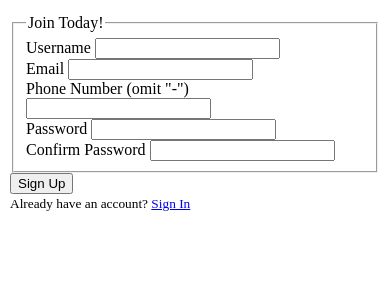
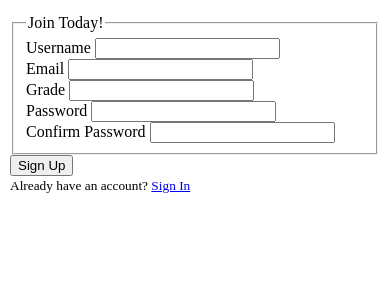
Before and after one commit to VerseGroup/PeerTutor-backend, a Flask app: page /register in a window 390 px wide. Shown: the part 76-376 px from the top of the page. Run offline with Flask 2, Linux system fonts and the light colour scheme.

Commit message:
Switched phone to grade as a result of reuse

```diff
--- a/PeerTutor/templates/register.html
+++ b/PeerTutor/templates/register.html
@@ -35,17 +35,17 @@
                     {% endif %}
                 </div>
                 <div class="#">
-                    {{ form.phone.label(class="") }}
+                    {{ form.grade.label(class="") }}
 
-                    {% if form.phone.errors %}
-                        {{ form.phone(class="") }}
+                    {% if form.grade.errors %}
+                        {{ form.grade(class="") }}
                         <div class="#">
-                            {% for error in form.phone.errors %}
+                            {% for error in form.grade.errors %}
                                 <span>{{ error }}</span>
                             {% endfor %}
                         </div>
                     {% else %}
-                        {{ form.phone(class="") }}
+                        {{ form.grade(class="") }}
                     {% endif %}
                 </div>
                 <div class="#">
--- a/PeerTutor/users/forms.py
+++ b/PeerTutor/users/forms.py
@@ -1,5 +1,5 @@
 from flask_wtf import FlaskForm
-from wtforms import StringField, PasswordField, SubmitField, BooleanField
+from wtforms import StringField, PasswordField, SubmitField, BooleanField, IntegerField
 from wtforms.validators import DataRequired, Length, Email, EqualTo, ValidationError
 from flask_login import current_user
 from PeerTutor.models import User
@@ -11,8 +11,8 @@ class RegistrationForm(FlaskForm):
     email = StringField('Email',
         validators=[DataRequired(), Email()])
 
-    phone = StringField('Phone Number (omit "-")',
-        validators=[DataRequired(), Length(min=10,max=11)])
+    grade = StringField('Grade',
+        validators=[DataRequired(), Length(min=1, max=2)])
 
     password = PasswordField('Password',
         validators=[DataRequired()])
--- a/PeerTutor/users/routes.py
+++ b/PeerTutor/users/routes.py
@@ -16,11 +16,11 @@ def register():
     if form.validate_on_submit():
         hashed_password = bcrypt.generate_password_hash(form.password.data).decode('utf-8')
         user = User(username=form.username.data, email=form.email.data, password=hashed_password,
-        phone=form.phone.data)
+        grade = int(form.grade.data))
         db.session.add(user)
         db.session.commit()
         flash('Your account has been created!', 'successful-login')
-        return redirect(url_for('main.home'))
+        return redirect(url_for('users.login'))
 
     return render_template('/register.html', form=form)
 
```
Also changed, not shown: PeerTutor/PeerTutor.db.
